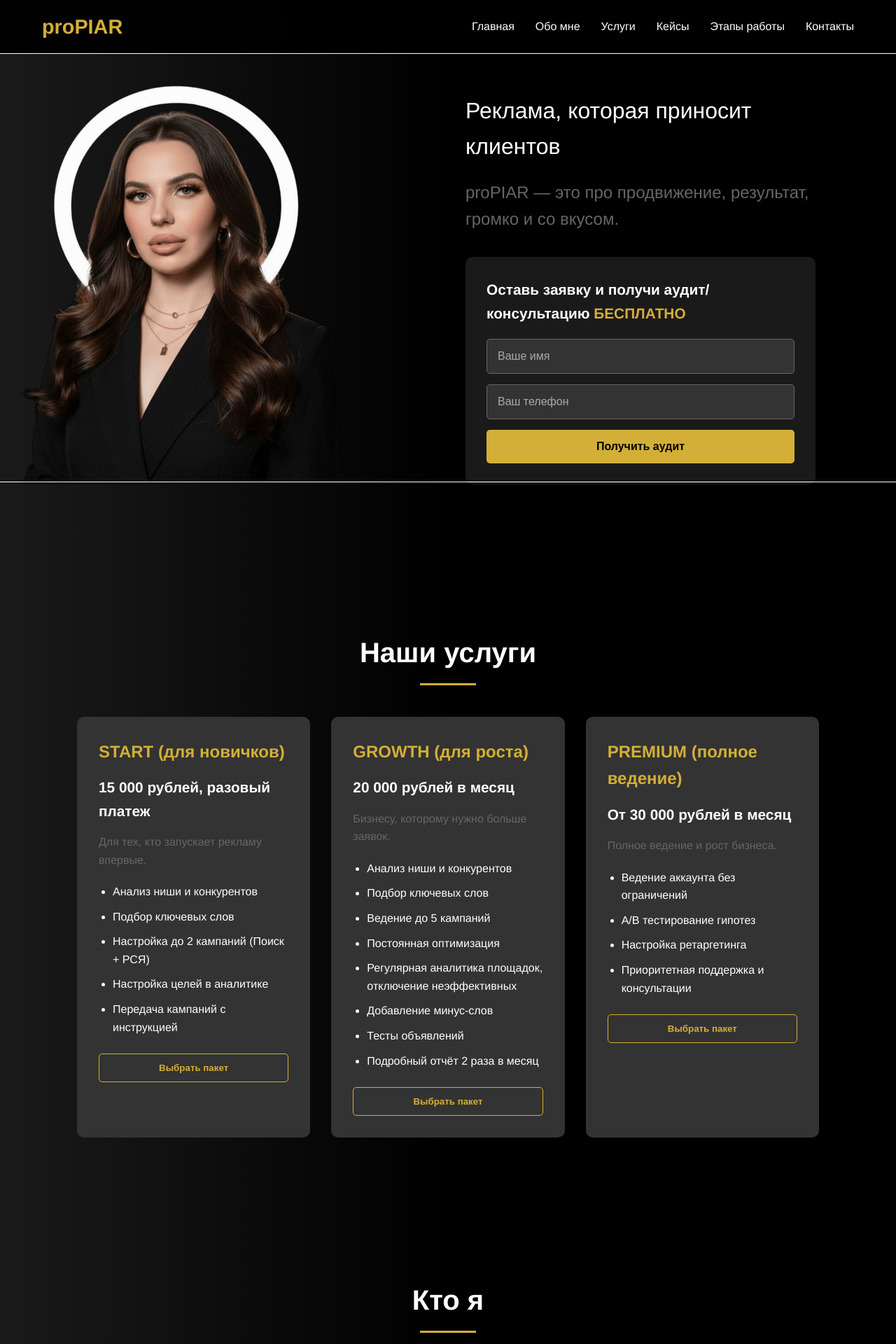
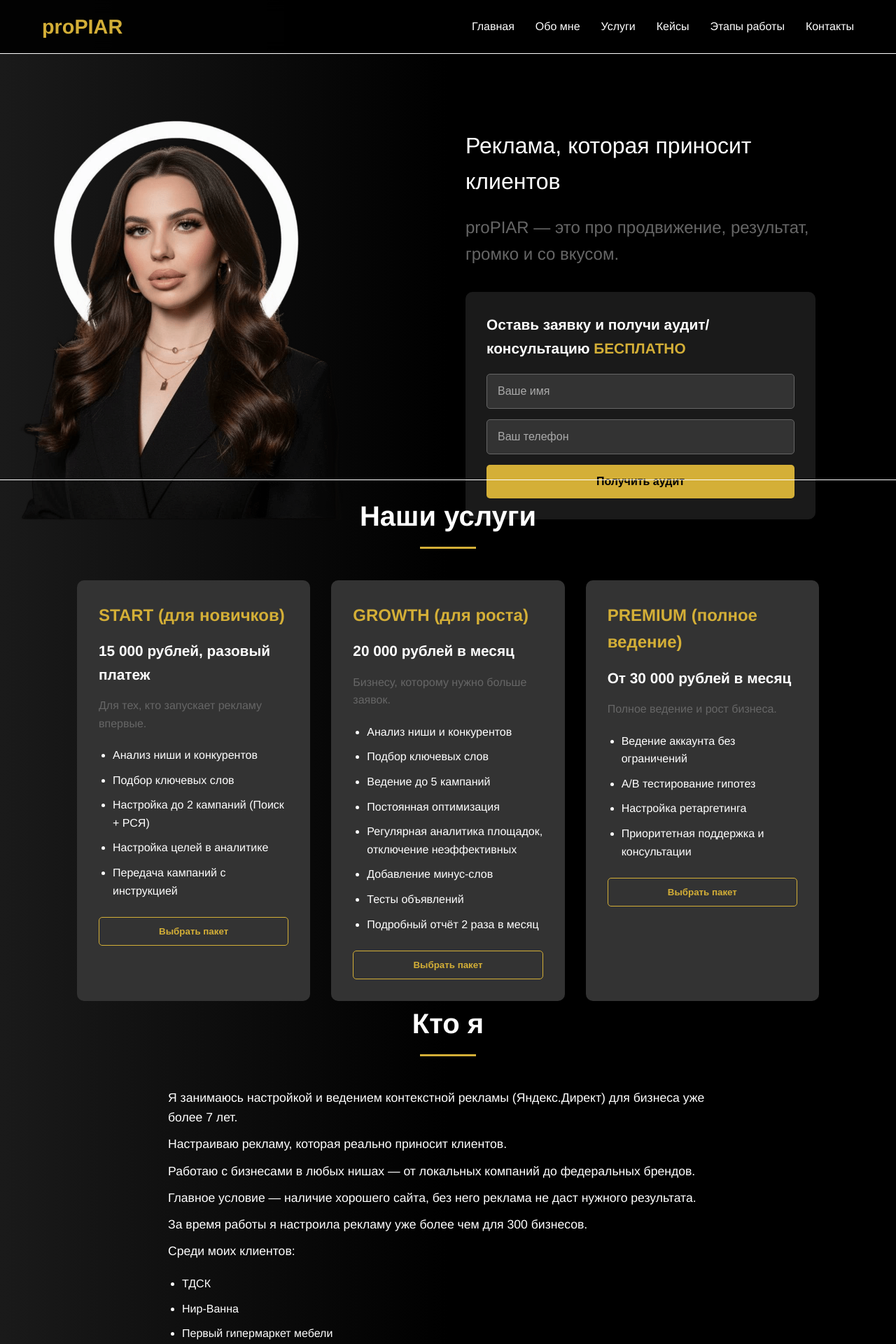
Before and after one commit to KennyMc11/proPIAR, a Django app: page / in a window 1280 px wide. Shown: the top 1920 px of the page at 70% size. Run offline with Django 5.2, Linux system fonts and the light colour scheme.

Commit message:
Обо мне

```diff
--- a/app/main/static/css/main.css
+++ b/app/main/static/css/main.css
@@ -29,7 +29,7 @@ body {
 }
 
 .section {
-    padding: 100px 0;
+    padding: 0 0;
 }
 
 .section-title {
@@ -118,6 +118,7 @@ body {
     align-items: center;
     background: linear-gradient(to left, var(--black) 50%, var(--dark-gray));
     padding-top: 90px;
+    margin-bottom: -115px;
 }
 
 .hero-content {
@@ -248,7 +249,6 @@ body {
     border: none;
     margin: 0;
     padding: 0;
-    top: 688px;
     left: 0;
     right: 0;
 }
@@ -291,6 +291,7 @@ body {
 /* Услуги */
 #services {
     background: linear-gradient(to left, var(--black) 50%, var(--dark-gray));
+    margin-top: 20px;
 }
 
 .services-grid {
```
